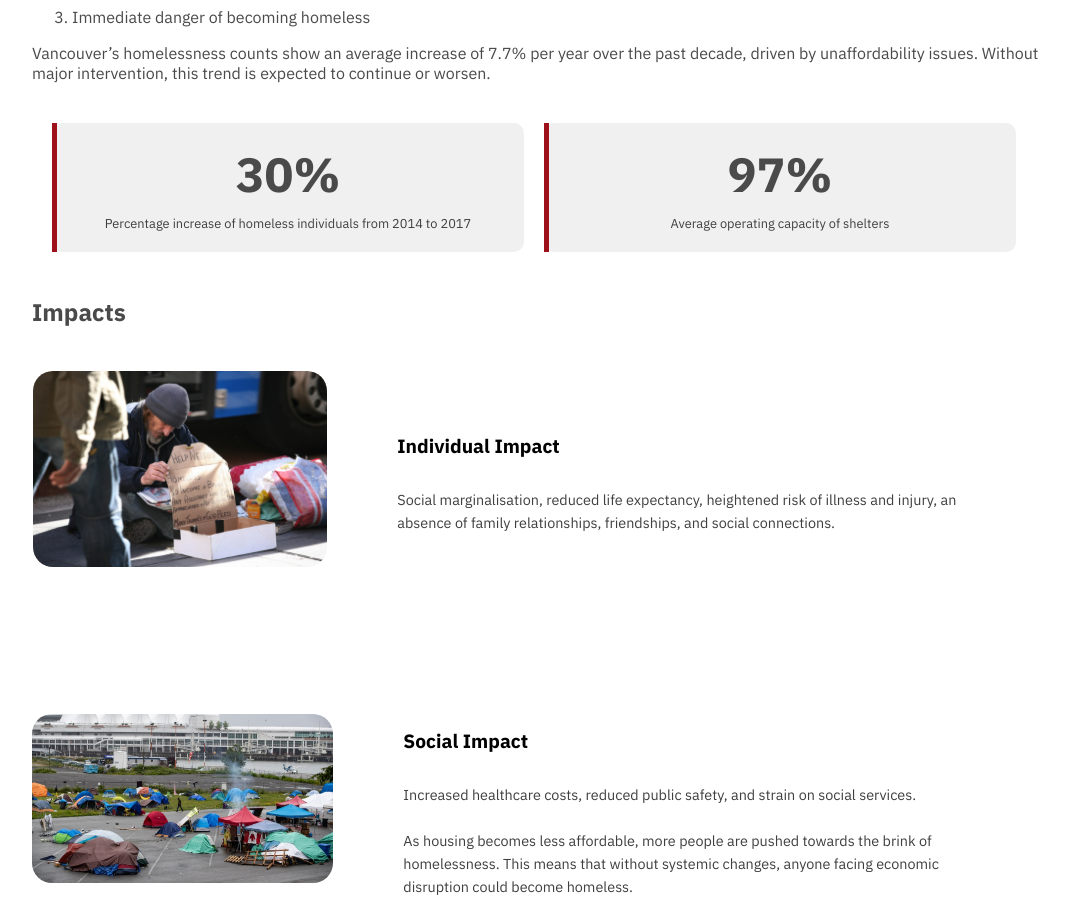
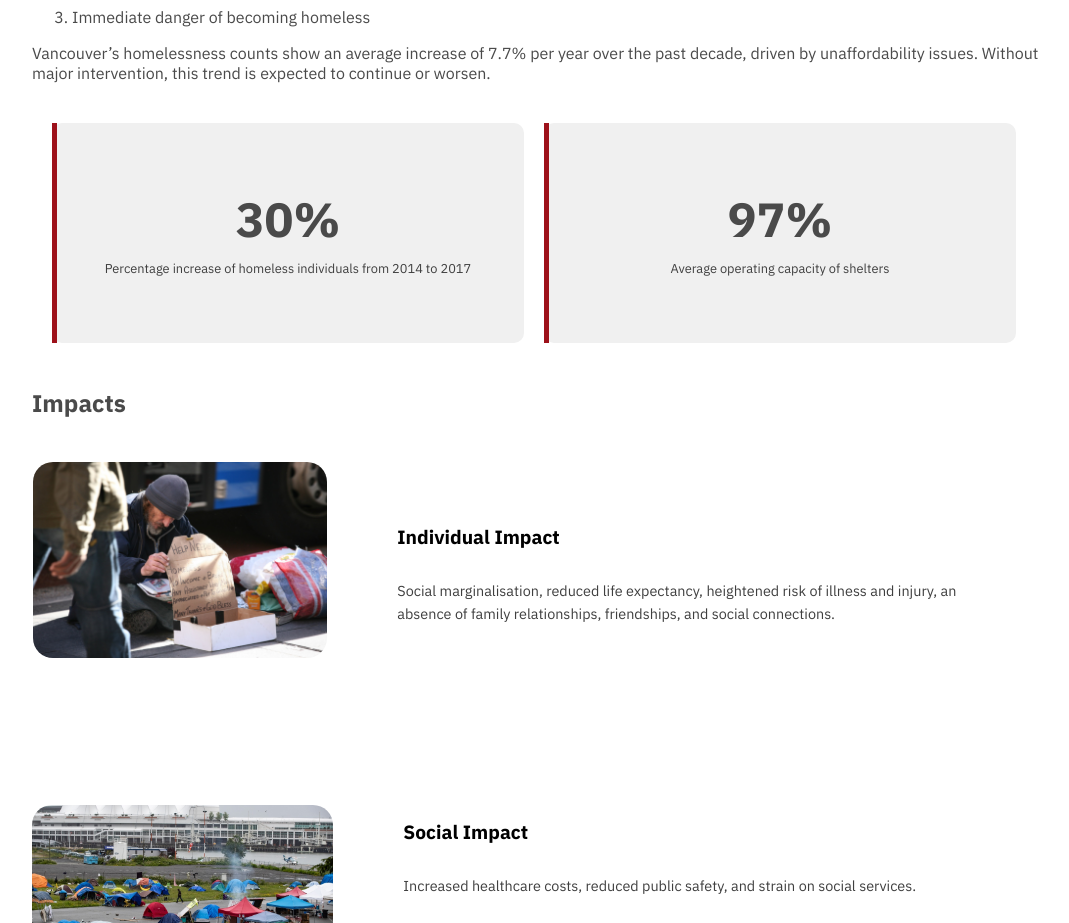
Before and after one commit to zentheperson/vancouver_homelessaware, a plain HTML site: page index.html in a window 1280 px wide. Shown: the part 1041-1964 px from the top of the page, without its empty margins (96-1165 px from the left). Drawn offline with Linux system fonts and the light colour scheme.

Commit message:
Update mystyle.css

```diff
--- a/css/mystyle.css
+++ b/css/mystyle.css
@@ -145,13 +145,18 @@ section {
 
 /* Individual number container */
 .side-numbers div {
+  display: flex;
+  flex-direction: column;
+  justify-content: center; /* Vertically center contents */
+  align-items: center;      /* Horizontally center contents */
   text-align: center;
   flex: 1;
-  position: relative; /* Position relative for red line */
-  padding: 20px; /* Padding to ensure text and numbers are centered */
-  background: #f0f0f0; /* Background color for each container */
+  position: relative;
+  padding: 20px;
+  background: #f0f0f0;
   border-radius: 10px;
-  margin-right: 20px; /* Space between each container */
+  margin-right: 20px;
+  min-height: 180px; /* Ensures consistent box height */
 }
 
 /* Red vertical line on the left of the number container */
```
